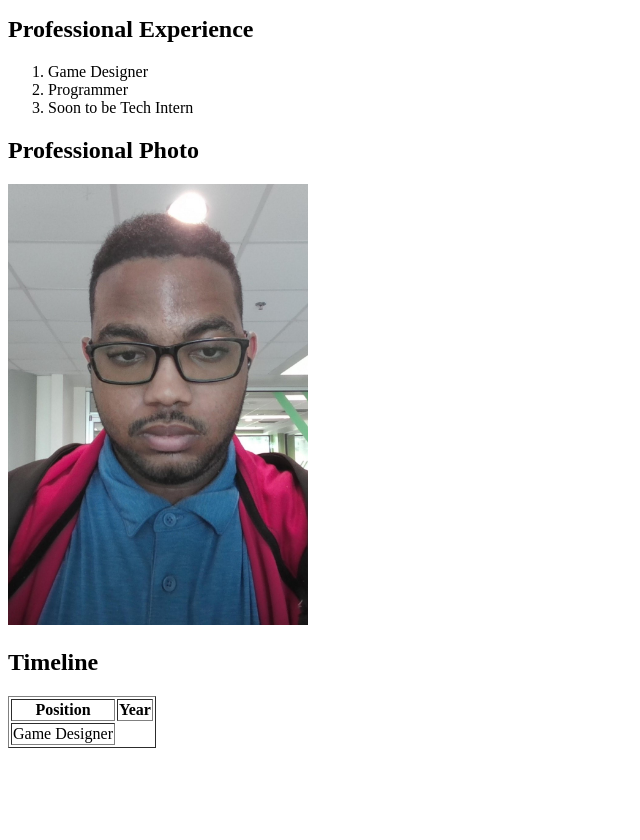
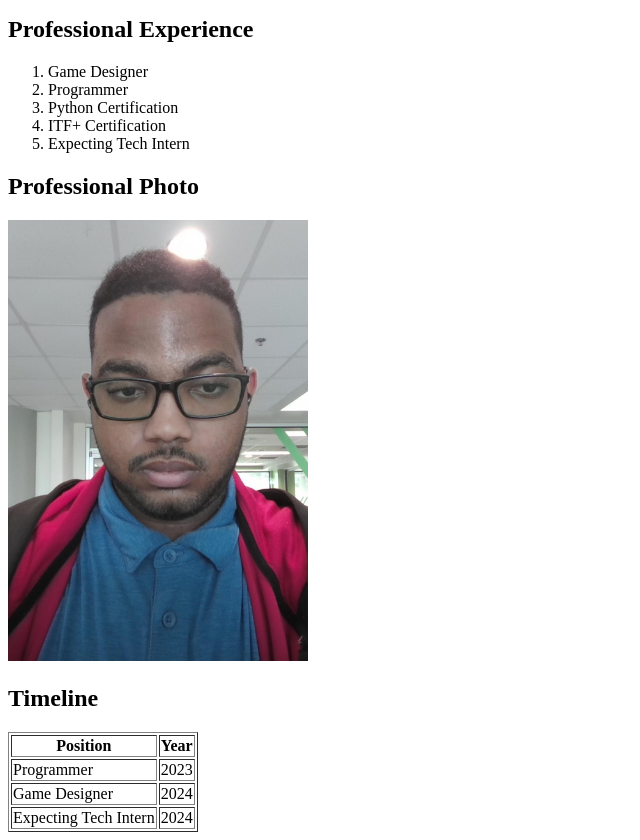
Before and after one commit to XavOliver/CS-158-Projects, a plain HTML site: page Portfolio/index.html in a window 1280 px wide. Shown: the part 508-1348 px from the top of the page, without its empty margins (0-640 px from the left). Before the commit the page ends 1264 px from the top, so only its background shows below. Drawn offline with Linux system fonts and the light colour scheme.

Commit message:
Update index.html

```diff
--- a/Portfolio/index.html
+++ b/Portfolio/index.html
@@ -38,7 +38,9 @@
         <ol>
             <li>Game Designer</li>
             <li>Programmer</li>
-            <li>Soon to be Tech Intern</li>
+            <li>Python Certification</li>
+            <li>ITF+ Certification</li>
+            <li>Expecting Tech Intern</li>
         </ol>
     </div>
     <div>
@@ -52,7 +54,16 @@
             <th>Year</th>
         </tr>
         <tr>
+            <td>Programmer</td>
+            <td>2023</td>
+        </tr>
+        <tr>
             <td>Game Designer</td>
+            <td>2024</td>
+        </tr>
+        <tr>
+            <td>Expecting Tech Intern</td>
+            <td>2024</td>
         </tr>
 </table>
 <div>
```
